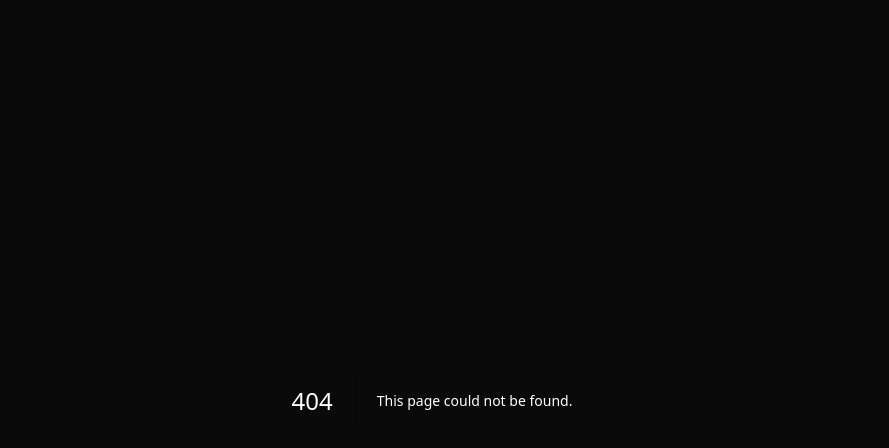
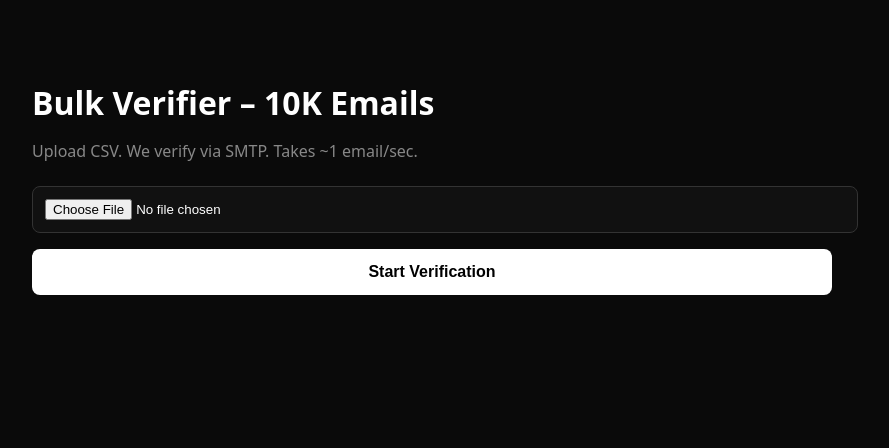
Before and after one commit to pappubabu200-jpg/Clean-bounce-meta-ai, a Next.js app in the folder web/: page /tools/bulk-verifier in a window 1280 px wide. Before the commit this address had no page. Shown: the top 448 px of the page, without its empty margins (208-1097 px from the left). Built offline with nearby package versions, Linux system fonts and the light colour scheme; no server answers.

Commit message:
Add Bulk Verifier component for email verification

```diff
--- /dev/null
+++ b/web/app/tools/bulk-verifier/page.tsx
@@ -0,0 +1,76 @@
+'use client'
+import { useState, useEffect } from 'react'
+
+export default function BulkVerifier() {
+  const [file, setFile] = useState<File | null>(null)
+  const [jobId, setJobId] = useState('')
+  const [status, setStatus] = useState<any>(null)
+  const [loading, setLoading] = useState(false)
+
+  const API_URL = process.env.NEXT_PUBLIC_API_URL || 'http://localhost:8080'
+
+  async function upload() {
+    if (!file) return
+    setLoading(true)
+    const form = new FormData()
+    form.append('file', file)
+
+    const res = await fetch(`${API_URL}/api/bulk/upload`, {
+      method: 'POST',
+      body: form
+    })
+    const data = await res.json()
+    setJobId(data.job_id)
+    setLoading(false)
+  }
+
+  useEffect(() => {
+    if (!jobId) return
+    const interval = setInterval(async () => {
+      const res = await fetch(`${API_URL}/api/bulk/status/${jobId}`)
+      const data = await res.json()
+      setStatus(data)
+      if (data.status === 'done') clearInterval(interval)
+    }, 2000)
+    return () => clearInterval(interval)
+  }, [jobId])
+
+  return (
+    <div style={{maxWidth: 800, margin: '40px auto', padding: 20}}>
+      <h1 style={{fontSize: 32, marginBottom: 8}}>Bulk Verifier – 10K Emails</h1>
+      <p style={{color: '#888', marginBottom: 24}}>Upload CSV. We verify via SMTP. Takes ~1 email/sec.</p>
+
+      <input
+        type="file"
+        accept=".csv"
+        onChange={e => setFile(e.target.files?.[0] || null)}
+        style={{width: '100%', background: '#111', color: '#fff', border: '1px solid #333', borderRadius: 8, padding: 12}}
+      />
+
+      <button
+        onClick={upload}
+        disabled={loading ||!file}
+        style={{width: '100%', marginTop: 16, padding: 14, background: '#fff', color: '#000', border: 0, borderRadius: 8, fontSize: 16, fontWeight: 600}}
+      >
+        {loading? 'Uploading...' : 'Start Verification'}
+      </button>
+
+      {status && (
+        <div style={{marginTop: 24, background: '#111', border: '1px solid #333', borderRadius: 8, padding: 16}}>
+          <div>Status: {status.status}</div>
+          <div>Progress: {status.processed}/{status.total}</div>
+          <div>Valid: {status.valid || 0}</div>
+
+          {status.status === 'done' && (
+            <a
+              href={`${API_URL}/api/bulk/download/${jobId}`}
+              style={{display: 'inline-block', marginTop: 12, background: '#10b981', color: '#000', padding: '8px 16px', borderRadius: 6, textDecoration: 'none', fontWeight: 600}}
+            >
+              Download Results CSV
+            </a>
+          )}
+        </div>
+      )}
+    </div>
+  )
+        }
```
